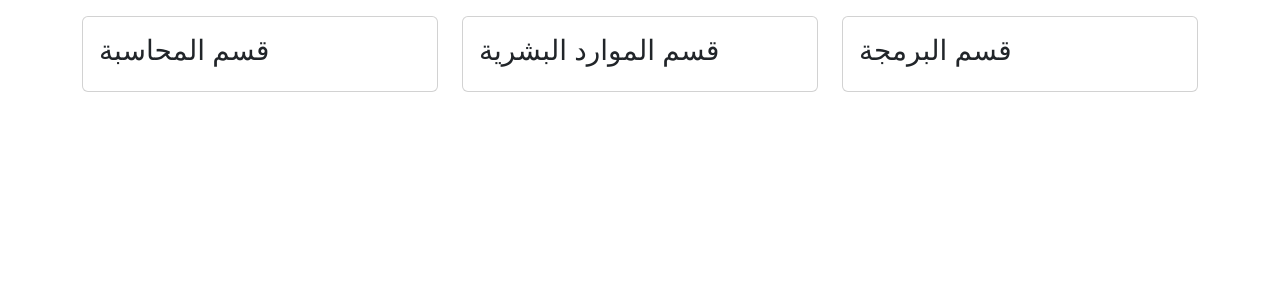
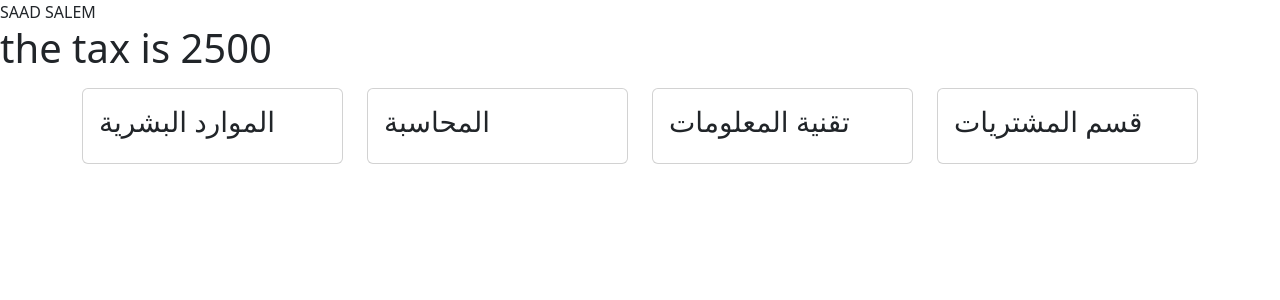
Before and after one commit to saadeng7807/Django_project, a Django app: page /depts/ in a window 1280 px wide. Shown: the top 300 px of the page. Run offline with Django 5.2, Linux system fonts and the light colour scheme; some libraries are stand-ins or nearby versions.

Commit message:
djano_f1

```diff
--- a/hr/templates/depts.html
+++ b/hr/templates/depts.html
@@ -9,29 +9,19 @@
     {% bootstrap_javascript %}
 </head>
 <body>
+    {{s1}}
+    <h1>the tax is {{t}}</h1>
     <div class="container">
         <div class="row mt-3">
+            {% for d in depts %}
             <div class="col">
               <div class="card">
                 <div class="card-body">
-                    <h3>قسم المحاسبة </h3>
+                    <h3> {{d}}  </h3>
                 </div>
               </div>
             </div>
-            <div class="col">
-                <div class="card">
-                <div class="card-body">
-                    <h3>قسم الموارد البشرية </h3>
-                </div>
-              </div>
-            </div>
-            <div class="col">
-                <div class="card">
-                <div class="card-body">
-                    <h3>قسم البرمجة </h3>
-                </div>
-              </div>
-            </div>
+           {% endfor %}
         </div>
     </div>
 </body>
--- a/hr/views.py
+++ b/hr/views.py
@@ -17,9 +17,29 @@ def landpage(request):
     return HttpResponse('Welcome to Home Page ')
 
 def show_index(request):
-    template=loader.get_template('index.html')
-    return HttpResponse(template.render())
+    return render(request,'index.html')
+
+# def depts(request):
+#      return render(request,'depts.html')
+
 
 def depts(request):
-    page=loader.get_template('depts.html')
-    return HttpResponse(page.render())
+
+    departments=[
+        "الموارد البشرية",
+        "المحاسبة",
+        "تقنية المعلومات",
+        "قسم المشتريات"
+    ]
+
+    s="SAAD SALEM"
+    tax="2500"
+    template=loader.get_template('depts.html')
+
+    context={
+        'depts':departments,
+        's1':s,
+        't':tax
+    }
+
+    return HttpResponse(template.render(context,request))
```
